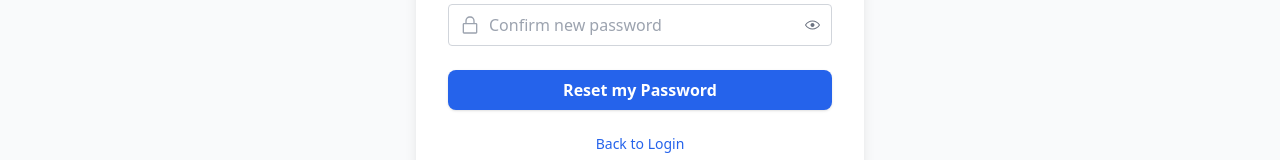
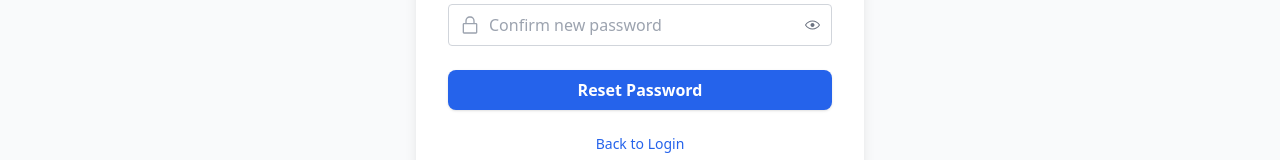
Before and after one commit to KirtanV19/Task-Manager, a React (Vite) app: page /forgot in a window 1280 px wide. Shown: the part 425-585 px from the top of the page. Built offline with nearby package versions, Linux system fonts and the light colour scheme; what @radix-ui/themes would draw is missing.

Commit message:
Fix styling

```diff
--- a/db.json
+++ b/db.json
@@ -7,13 +7,21 @@
       "title": "1",
       "userId": 1750050996710,
       "id": 1
+    },
+    {
+      "title": "Qwerty",
+      "description": "ytrewQ",
+      "dueDate": "2025-06-16",
+      "status": "pending",
+      "userId": 1750052967559,
+      "id": 2
     }
   ],
   "users": [
     {
-      "name": "Test",
-      "email": "test@gmail.com",
-      "password": "Test@111",
+      "name": "Admin",
+      "email": "admin@gmail.com",
+      "password": "Admin@123",
       "role": "admin",
       "userId": 1750050948545,
       "id": 1
@@ -25,6 +33,14 @@
       "role": "user",
       "userId": 1750050996710,
       "id": 2
+    },
+    {
+      "name": "Test2",
+      "email": "test2@gmail.com",
+      "password": "Test@213",
+      "role": "user",
+      "userId": 1750052967559,
+      "id": 3
     }
   ]
 }
--- a/src/components/ForgotPassword.jsx
+++ b/src/components/ForgotPassword.jsx
@@ -161,7 +161,7 @@ const ForgotPassword = () => {
                         type="submit"
                         className="w-full bg-blue-600 text-white py-2 rounded-lg hover:bg-blue-700 transition font-semibold shadow"
                     >
-                        Reset my Password
+                        Reset Password
                     </button>
                     <Link
                         to="/login"
```
